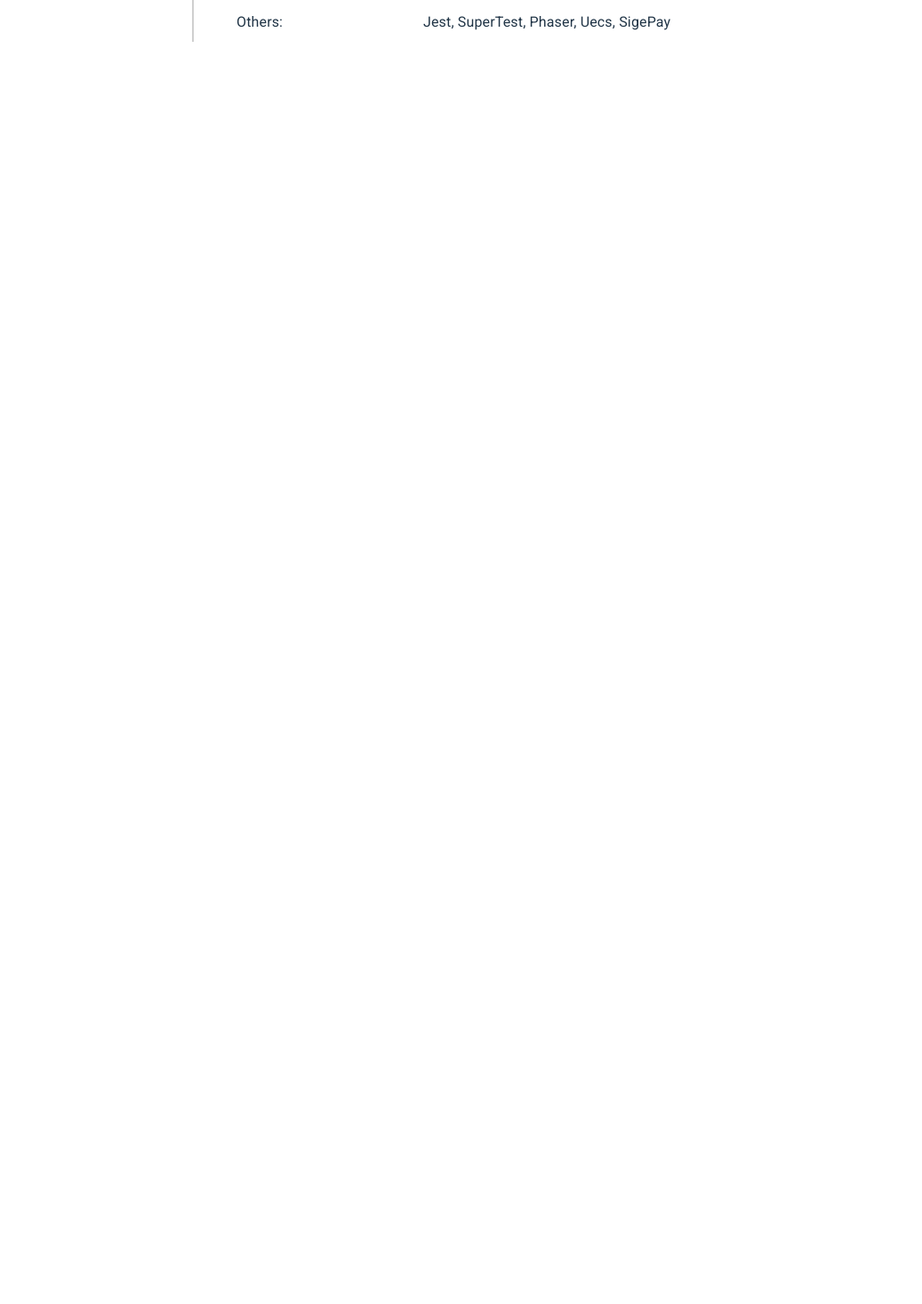
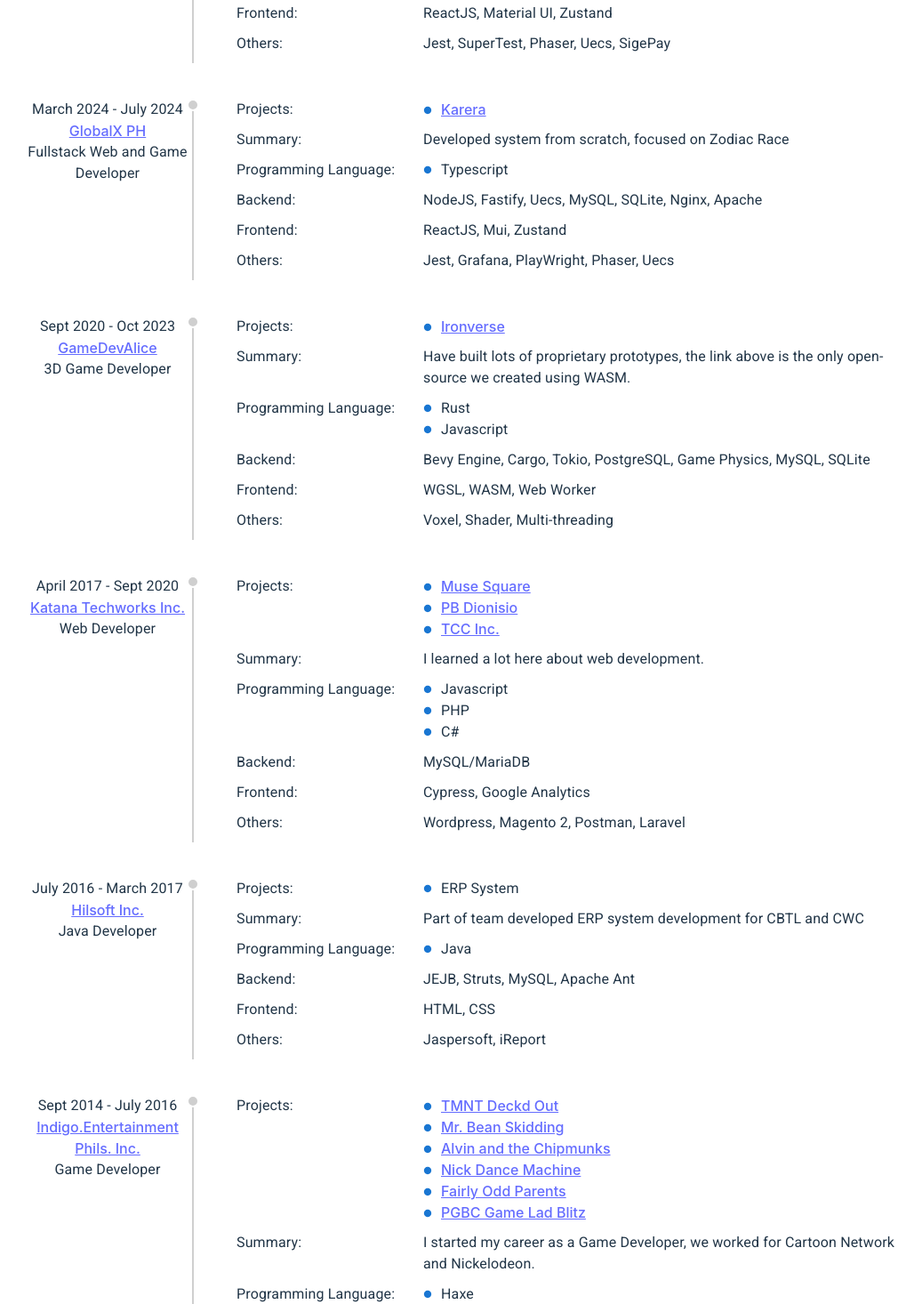
Before and after one commit to chaoticgood1/dogememes, a React (Vite) app: page /portfolio in a window 1280 px wide. Shown: the part 413-1879 px from the top of the page at 89% size, without its empty margins (188-1225 px from the left). Before the commit the page ends 900 px from the top, so only its background shows below. Built offline with nearby package versions, Linux system fonts and the light colour scheme; no server answers.

Commit message:
Done editing

```diff
--- a/src/tsx/portfolio/portfolio.tsx
+++ b/src/tsx/portfolio/portfolio.tsx
@@ -8,11 +8,11 @@
   return <div className='timeline'>
     <BodyHeader />
     <IamTech />
-    {/* <GlobalX />
+    <GlobalX />
     <GameDevAlice />
     <Katanatechworks />
     <Hilsoft />
-    <Indigo /> */}
+    <Indigo />
   </div>;
 }
 
@@ -30,8 +30,6 @@
   )
 }
 
-
-
 const IamTech: React.FC = () => {
   const period = "July 2024 - Dec 2024"
   const company = new Map([["IamTech", ""]])
@@ -44,19 +42,13 @@
   ])
 
   const summary = "Lead team of 5 developers handling 4 projects, first three projects are online betting system using SigePay as payment system"
-  const languages = [
-    "Typescript"
-  ]
+  const languages = ["Typescript", "Python"]
   const backend = [
     "NodeJS", "Fastify", "FastAPI", "Swagger", "MySQL", "SQLite", "PostgreSQL",
     "Nginx", "Apache"
   ]
-  const frontend = [
-    "ReactJS", "Material UI", "Zustand"
-  ]
-  const others = [
-    "Jest", "SuperTest", "Phaser", "Uecs", "SigePay"
-  ]
+  const frontend = ["ReactJS", "Material UI", "Zustand"]
+  const others = ["Jest", "SuperTest", "Phaser", "Uecs", "SigePay"]
   return (
     <Descriptions
       period={period}
@@ -76,32 +68,24 @@
   const period = "March 2024 - July 2024"
   const company = new Map([["GlobalX PH", "http://globalx.com.ph/"]])
   const position = "Fullstack Web and Game Developer"
-  const projects = new Map([
-    ["Karera", "https://dev.karera.live/"],
-  ])
+  const projects = new Map([["Karera", "https://dev.karera.live/"]])
 
-  const summaries = [
-    "Developed system from scratch, focused on Zodiac Race",
-  ]
-  const common = [
-    "Typescript", "Jest", "Grafana"
-  ]
-  const backend = [
-    "NodeJS", "Fastify", "Uecs", "MySQL", "SQLite",
-  ]
-  const frontend = [
-    "ReactJS", "Mui", "Uecs", "Zustand", "Phaser", "PlayWright"
-  ]
+  const summary = "Developed system from scratch, focused on Zodiac Race"
+  const languages = ["Typescript"]
+  const backend = ["NodeJS", "Fastify", "Uecs", "MySQL", "SQLite", "Nginx", "Apache"]
+  const frontend = ["ReactJS", "Mui", "Zustand"]
+  const others = ["Jest", "Grafana", "PlayWright", "Phaser", "Uecs"]
   return (
     <Descriptions
       period={period}
       company={company}
       position={position}
       projects={projects}
-      summaries={summaries}
-      common={common}
+      summary={summary}
+      languages={languages}
       backend={backend}
       frontend={frontend}
+      others={others}
     />
   )
 }
@@ -110,32 +94,26 @@
   const period = "Sept 2020 - Oct 2023"
   const company = new Map([["GameDevAlice", "https://github.com/gamedevalice"]])
   const position = "3D Game Developer"
-  const projects = new Map([
-    ["Ironverse", "/ironverse"],
-  ])
+  const projects = new Map([["Ironverse", "/ironverse"]])
 
-  const summaries = [
-    "Have built lots of proprietary prototypes, the link above is the only open-source we created using WASM.",
+  const summary = "Have built lots of proprietary prototypes, the link above is the only open-source we created using WASM."
+  const languages = ["Rust", "Javascript"]
+  const backend = [
+    "Bevy Engine", "Cargo", "Tokio", "PostgreSQL", "Game Physics", "MySQL", "SQLite",
   ]
-  const common = [
-    "Rust", "Javascript", "Bevy Engine", "Tokio", "Voxel", "Shader", "Multi-threading"
-  ]
-  const backend = [
-    "Cargo", "PostgreSQL", "Game Physics", "MySQL", "SQLite",
-  ]
-  const frontend = [
-    "WGSL", "WASM", "Web Worker"
-  ]
+  const frontend = ["WGSL", "WASM", "Web Worker"]
+  const others = ["Voxel", "Shader", "Multi-threading"]
   return (
     <Descriptions
       period={period}
       company={company}
       position={position}
       projects={projects}
-      summaries={summaries}
-      common={common}
+      summary={summary}
+      languages={languages}
       backend={backend}
       frontend={frontend}
+      others={others}
     />
   )
 }
@@ -150,28 +128,22 @@
     ["TCC Inc.", "https://tccinc.com/"],
   ])
 
-  const summaries = [
-    "I learned a lot here about web development.",
-  ]
-  const common = [
-    "Javascript", "Wordpress", "Magento 2", "Postman", "Laravel",
-  ]
-  const backend = [
-    "PHP", "MySQL/MariaDB"
-  ]
-  const frontend = [
-    "Cypress", "Google Analytics"
-  ]
+  const summary = "I learned a lot here about web development."
+  const languages = ["Javascript", "PHP", "C#"]
+  const backend = ["MySQL/MariaDB"]
+  const frontend = ["Cypress", "Google Analytics"]
+  const others = ["Wordpress", "Magento 2", "Postman", "Laravel", ]
   return (
     <Descriptions
       period={period}
       company={company}
       position={position}
       projects={projects}
-      summaries={summaries}
-      common={common}
+      summary={summary}
+      languages={languages}
       backend={backend}
       frontend={frontend}
+      others={others}
     />
   )
 }
@@ -180,32 +152,24 @@
   const period = "July 2016 - March 2017"
   const company = new Map([["Hilsoft Inc.", "https://www.hilsoftinc.com/"]])
   const position = "Java Developer"
-  const projects = new Map([
-    ["ERP System", ""],
-  ])
+  const projects = new Map([["ERP System", ""]])
 
-  const summaries = [
-    "Part of team developed ERP system development for CBTL and CWC",
-  ]
-  const common = [
-    "Java"
-  ]
-  const backend = [
-    "JEJB", "Struts", "MySQL", "Apache Ant"
-  ]
-  const frontend = [
-    "HTML", "Jaspersoft", "iReport"
-  ]
+  const summary = "Part of team developed ERP system development for CBTL and CWC"
+  const languages = ["Java"]
+  const backend = ["JEJB", "Struts", "MySQL", "Apache Ant"]
+  const frontend = ["HTML", "CSS"]
+  const others = ["Jaspersoft", "iReport"]
   return (
     <Descriptions
       period={period}
       company={company}
       position={position}
       projects={projects}
-      summaries={summaries}
-      common={common}
+      summary={summary}
+      languages={languages}
       backend={backend}
       frontend={frontend}
+      others={others}
     />
   )
 }
@@ -225,26 +189,22 @@
     ["PGBC Game Lad Blitz", "https://www.numuki.com/game/pgbc-game-lad-blitz/"],
   ])
 
-  const summaries = [
-    "I started my career as a Game Developer, we worked for Cartoon Network and Nickelodeon.",
-  ]
-  const common = [
-    "Haxe", "Flambe", "Mercurial", "Android"
-  ]
-  const backend = ["Java"]
-  const frontend = [
-    "HTML", "Flash", "OpenFL"
-  ]
+  const summary = "I started my career as a Game Developer, we worked for Cartoon Network and Nickelodeon."
+  const languages = ["Haxe", "Java"]
+  const backend = ["Flambe", "OpenFL"]
+  const frontend = ["HTML", "CSS", "Flash"]
+  const others = ["Mercurial", "Android"]
   return (
     <Descriptions
       period={period}
       company={company}
       position={position}
       projects={projects}
-      summaries={summaries}
-      common={common}
+      summary={summary}
+      languages={languages}
       backend={backend}
       frontend={frontend}
+      others={others}
     />
   )
 }
```
